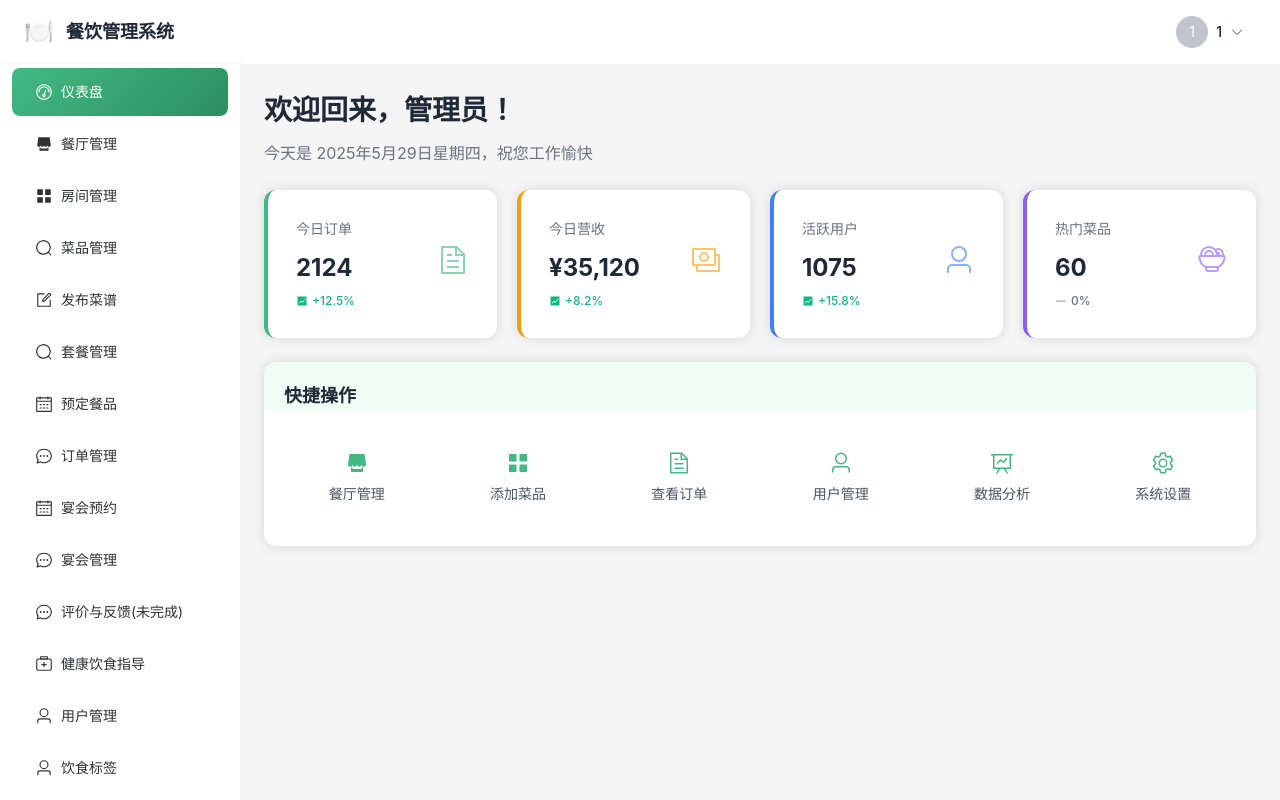
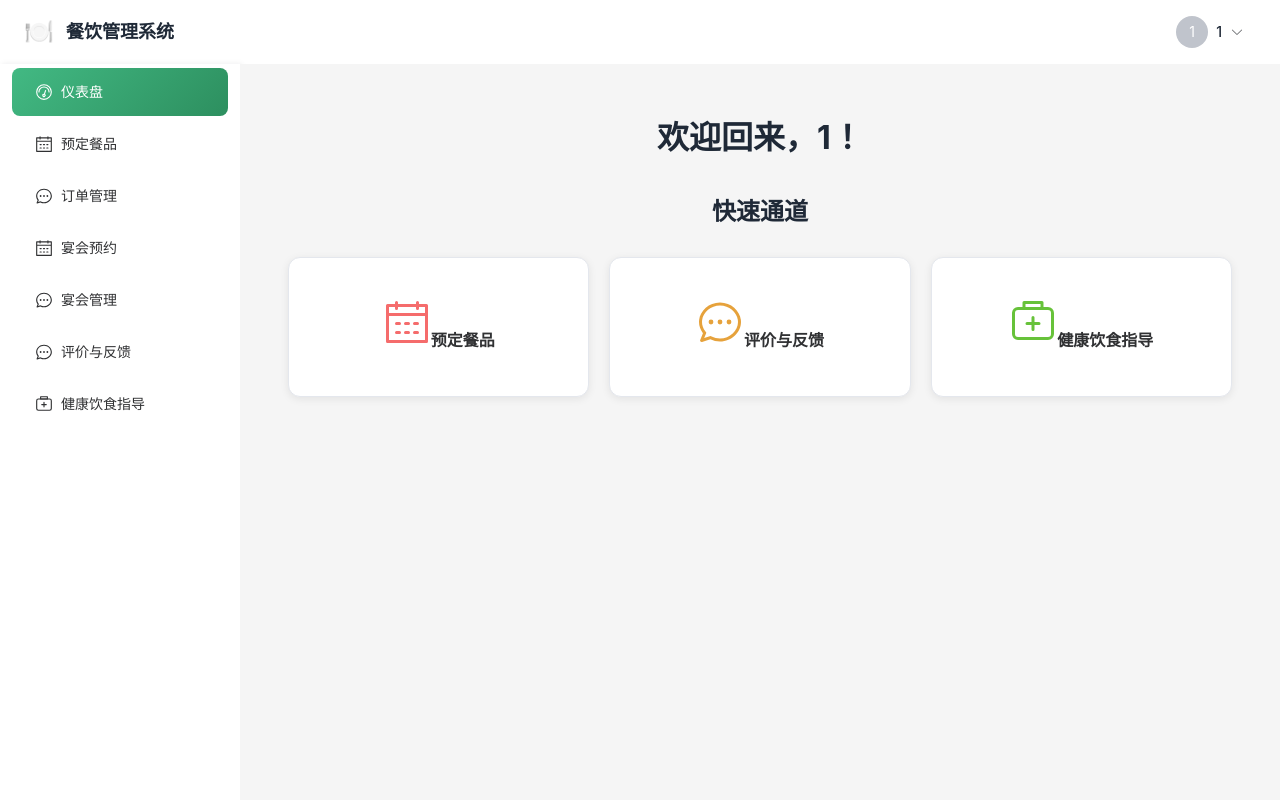
Before and after one commit to RemoteKite/SoftEngLab-frontend, a Vue app: page /dashboard in a window 1280 px wide. Built offline with nearby package versions, Linux system fonts and the light colour scheme; sample sign-in values are in the browser's storage.

Commit message:
更新用户界面，修改了菜单项的可视性

```diff
--- a/src/components/BanquetManagement.vue
+++ b/src/components/BanquetManagement.vue
@@ -10,7 +10,7 @@
                     <span>{{ getReservationStatusText(userRole) || '加载中...' }}</span>
                 </div>
                 <div class="filter-item" v-if="userRole === 'DINER'">
-                    <label>当前用户ID:</label>
+                    <label>当前用户名:</label>
                     <span>{{ currentUserId || '加载中...' }}</span>
                 </div>
 
--- a/src/components/Dashboard.vue
+++ b/src/components/Dashboard.vue
@@ -1,391 +1,258 @@
 <template>
-  <div class="dashboard-content">
-    <!-- 欢迎信息 -->
-    <div class="welcome-section">
-      <h1>欢迎回来，{{ userInfo.username }}！</h1>
-      <p class="welcome-desc">今天是 {{ currentDate }}，祝您工作愉快</p>
+    <div class="dashboard-container">
+        <h1 class="dashboard-title">欢迎回来，{{ userInfo.username }}！</h1>
+
+
+        <h2 class="section-title">快速通道</h2>
+
+        <div class="quick-links-grid">
+            <el-card class="quick-link-card" shadow="hover" @click="goTo('/orders')">
+                <el-icon class="link-icon"><Calendar /></el-icon>
+                <span class="link-text">预定餐品</span>
+            </el-card>
+
+            <el-card v-if="userInfo.role === 'ADMIN' || userInfo.role === 'STAFF'" class="quick-link-card" shadow="hover" @click="goTo('/canteens')">
+                <el-icon class="link-icon"><Shop /></el-icon>
+                <span class="link-text">餐厅管理</span>
+            </el-card>
+
+            <el-card v-if="userInfo.role === 'ADMIN' || userInfo.role === 'STAFF'" class="quick-link-card" shadow="hover" @click="goTo('/dishes')">
+                <el-icon class="link-icon"><Food /></el-icon>
+                <span class="link-text">菜品管理</span>
+            </el-card>
+
+            <el-card class="quick-link-card" shadow="hover" @click="goTo('/feedback')">
+                <el-icon class="link-icon"><ChatDotRound /></el-icon>
+                <span class="link-text">评价与反馈</span>
+            </el-card>
+
+            <el-card v-if="userInfo.role === 'ADMIN'" class="quick-link-card" shadow="hover" @click="goTo('/users')">
+                <el-icon class="link-icon"><User /></el-icon>
+                <span class="link-text">用户管理</span>
+            </el-card>
+
+            <el-card class="quick-link-card" shadow="hover" @click="goTo('/guidance')">
+                <el-icon class="link-icon"><FirstAidKit /></el-icon>
+                <span class="link-text">健康饮食指导</span>
+            </el-card>
         </div>
-
-    <!-- 统计卡片 -->
-    <el-row :gutter="20" class="stats-cards">
-      <el-col :span="6">
-        <el-card class="stat-card today-orders">
-          <div class="stat-content">
-            <div class="stat-info">
-              <h3>今日订单</h3>
-              <div class="stat-number">{{ stats.todayOrders }}</div>
-              <div class="stat-change positive">
-                <el-icon><TrendCharts /></el-icon>
-                +12.5%
-              </div>
-            </div>
-            <div class="stat-icon">
-              <el-icon><Document /></el-icon>
-            </div>
-          </div>
-        </el-card>
-      </el-col>
-      <el-col :span="6">
-        <el-card class="stat-card revenue">
-          <div class="stat-content">
-            <div class="stat-info">
-              <h3>今日营收</h3>
-              <div class="stat-number">¥{{ stats.todayRevenue }}</div>
-              <div class="stat-change positive">
-                <el-icon><TrendCharts /></el-icon>
-                +8.2%
-              </div>
-            </div>
-            <div class="stat-icon">
-              <el-icon><Money /></el-icon>
-            </div>
-          </div>
-        </el-card>
-      </el-col>
-      <el-col :span="6">
-        <el-card class="stat-card customers">
-          <div class="stat-content">
-            <div class="stat-info">
-              <h3>活跃用户</h3>
-              <div class="stat-number">{{ stats.activeUsers }}</div>
-              <div class="stat-change positive">
-                <el-icon><TrendCharts /></el-icon>
-                +15.8%
-              </div>
-            </div>
-            <div class="stat-icon">
-              <el-icon><User /></el-icon>
-            </div>
-          </div>
-        </el-card>
-      </el-col>
-      <el-col :span="6">
-        <el-card class="stat-card dishes">
-          <div class="stat-content">
-            <div class="stat-info">
-              <h3>热门菜品</h3>
-              <div class="stat-number">{{ stats.popularDishes }}</div>
-              <div class="stat-change neutral">
-                <el-icon><Minus /></el-icon>
-                0%
-              </div>
-            </div>
-            <div class="stat-icon">
-              <el-icon><Food /></el-icon>
-            </div>
-          </div>
-        </el-card>
-      </el-col>
-    </el-row>
-
-    <!-- 快捷操作 -->
-    <el-card class="quick-actions" title="快捷操作">
-      <template #header>
-        <h3>快捷操作</h3>
-      </template>
-      <el-row :gutter="16">
-        <el-col :span="4">
-          <div class="action-item" @click="$router.push('/canteens')">
-            <el-icon class="action-icon"><Shop /></el-icon>
-            <span>餐厅管理</span>
-          </div>
-        </el-col>
-        <el-col :span="4">
-          <div class="action-item" @click="$router.push('/dishes')">
-            <el-icon class="action-icon"><Menu /></el-icon>
-            <span>添加菜品</span>
-          </div>
-        </el-col>
-        <el-col :span="4">
-          <div class="action-item" @click="$router.push('/orders')">
-            <el-icon class="action-icon"><Document /></el-icon>
-            <span>查看订单</span>
-          </div>
-        </el-col>
-        <el-col :span="4">
-          <div class="action-item" @click="$router.push('/users')">
-            <el-icon class="action-icon"><User /></el-icon>
-            <span>用户管理</span>
-          </div>
-        </el-col>
-        <el-col :span="4">
-          <div class="action-item" @click="$router.push('/reports')">
-            <el-icon class="action-icon"><DataLine /></el-icon>
-            <span>数据分析</span>
-          </div>
-        </el-col>
-        <el-col :span="4">
-          <div class="action-item">
-            <el-icon class="action-icon"><Setting /></el-icon>
-            <span>系统设置</span>
-          </div>
-        </el-col>
-      </el-row>
-    </el-card>
     </div>
 </template>
 
 <script setup>
-import { reactive, computed, onMounted } from 'vue'
-import { useRouter } from 'vue-router'
-import { ElMessage } from 'element-plus'
+import { ref, reactive, onMounted } from 'vue';
+import { useRouter } from 'vue-router';
+import { ElMessage } from 'element-plus';
 import {
-  TrendCharts,
+    Tickets,
     Money,
-  Food,
-  Minus,
-  Setting,
-  Document,
+    UserFilled,
+    StarFilled,
+    Calendar,
+    Shop,
+    Food, // Assuming Food icon exists or similar, otherwise use another general icon like Dish
+    ChatDotRound,
     User,
-  Shop,
-  Menu,
-  DataLine
-} from '@element-plus/icons-vue'
+    FirstAidKit,
+} from '@element-plus/icons-vue';
 
-const router = useRouter()
+const router = useRouter();
 
-// 用户信息
+// 用户信息 - 从 localStorage 获取或默认访客
 const userInfo = reactive({
-  username: '管理员'
-})
+    username: '访客',
+    role: 'ANONYMOUS', // 默认访客角色
+});
 
-// 统计数据
-const stats = reactive({
-  todayOrders: 1234,
-  todayRevenue: '25,680',
-  activeUsers: 856,
-  popularDishes: 42
-})
 
-// 当前日期
-const currentDate = computed(() => {
-  const now = new Date()
-  return now.toLocaleDateString('zh-CN', {
-    year: 'numeric',
-    month: 'long',
-    day: 'numeric',
-    weekday: 'long'
-  })
-})
+// 从 JWT Token 中获取用户角色、用户名。
+const getUserInfoFromJwt = () => {
+    const token = localStorage.getItem('token');
+    if (!token) {
+        return { username: '访客', role: 'ANONYMOUS' };
+    }
 
-// 页面加载时获取数据
-onMounted(() => {
-  fetchDashboardStats()
-})
+    try {
+        const payloadBase64 = token.split('.')[1]; // JWT 的第二部分是 Payload
+        const decodedPayload = JSON.parse(atob(payloadBase64));
 
-// 获取仪表盘统计数据
-const fetchDashboardStats = async () => {
-  try {
-    // 这里应该是实际的API调用
-    await new Promise(resolve => setTimeout(resolve, 500))
-
-    // 更新统计数据
-    stats.todayOrders = Math.floor(Math.random() * 2000) + 500
-    stats.todayRevenue = (Math.random() * 50000 + 10000).toFixed(0).replace(/\B(?=(\d{3})+(?!\d))/g, ',')
-    stats.activeUsers = Math.floor(Math.random() * 1000) + 200
-    stats.popularDishes = Math.floor(Math.random() * 50) + 20
-  } catch (error) {
-    console.error('获取统计数据失败:', error)
-    ElMessage.error('获取统计数据失败')
+        let role = 'DINER'; // 默认角色
+        if (decodedPayload.roles && Array.isArray(decodedPayload.roles)) {
+            if (decodedPayload.roles.includes('ROLE_ADMIN')) {
+                role = 'ADMIN';
+            } else if (decodedPayload.roles.includes('ROLE_STAFF')) {
+                role = 'STAFF';
             }
         }
+        const username = decodedPayload.sub || '未知用户';
+        return { username, role };
+    } catch (error) {
+        console.error('解析JWT Token失败:', error);
+        ElMessage.error('JWT Token解析失败，请尝试重新登录。');
+        return { username: '访客', role: 'ANONYMOUS' };
+    }
+};
+
+// 导航到指定路由
+const goTo = (path) => {
+    router.push(path);
+};
+
+onMounted(() => {
+    const user = getUserInfoFromJwt();
+    Object.assign(userInfo, user);
+
+    // 可以在这里根据实际后端API获取真实统计数据
+    // 例如: fetchDashboardStats().then(data => Object.assign(dailyStats, data));
+});
 </script>
 
 <style scoped>
-.dashboard-content {
-  margin: 0 auto;
+.dashboard-container {
+    padding: 24px;
+    background-color: #f5f5f5;
+    min-height: calc(100vh - 64px - 48px); /* Adjust for header/footer if any */
 }
 
-.welcome-section {
-  margin-bottom: 24px;
+.dashboard-title {
+    font-size: 32px;
+    color: #1f2937;
+    margin-bottom: 30px;
+    text-align: center;
+    font-weight: 700;
 }
 
-.welcome-section h1 {
-  font-size: 28px;
-  color: #1f2937;
-  margin: 0 0 8px 0;
-  font-weight: 600;
-}
-
-.welcome-desc {
-  color: #6b7280;
-  font-size: 16px;
-  margin: 0;
-}
-
-.stats-cards {
-  margin-bottom: 24px;
+.stats-grid {
+    display: grid;
+    grid-template-columns: repeat(auto-fit, minmax(220px, 1fr));
+    gap: 20px;
+    margin-bottom: 40px;
 }
 
 .stat-card {
     border-radius: 12px;
-  border: none;
-  box-shadow: 0 2px 8px rgba(0, 0, 0, 0.08);
+    box-shadow: 0 4px 12px rgba(0, 0, 0, 0.08);
     transition: all 0.3s ease;
+    background: linear-gradient(135deg, #ffffff, #f0f8ff); /* Light gradient */
 }
 
 .stat-card:hover {
-  transform: translateY(-4px);
-  box-shadow: 0 8px 24px rgba(0, 0, 0, 0.12);
+    transform: translateY(-5px);
+    box-shadow: 0 6px 18px rgba(0, 0, 0, 0.12);
 }
 
-.stat-card.today-orders {
-  border-left: 4px solid #42b983;
+.card-content {
+    display: flex;
+    align-items: center;
+    gap: 15px;
+    padding: 10px;
 }
 
-.stat-card.revenue {
-  border-left: 4px solid #f59e0b;
+.stat-icon {
+    font-size: 40px;
+    color: #409EFF; /* El-button primary color */
+    min-width: 40px; /* Ensure consistent icon size */
 }
 
-.stat-card.customers {
-  border-left: 4px solid #3b82f6;
+.stat-info {
+    display: flex;
+    flex-direction: column;
 }
 
-.stat-card.dishes {
-  border-left: 4px solid #8b5cf6;
-}
-
-.stat-content {
-  display: flex;
-  justify-content: space-between;
-  align-items: center;
-  padding: 8px;
-}
-
-.stat-info h3 {
+.stat-label {
+    font-size: 14px;
     color: #6b7280;
-  font-size: 14px;
-  margin: 0 0 8px 0;
-  font-weight: 500;
-}
-
-.stat-number {
-  font-size: 24px;
-  font-weight: 700;
-  color: #1f2937;
     margin-bottom: 4px;
 }
 
-.stat-change {
-  display: flex;
-  align-items: center;
-  gap: 4px;
-  font-size: 12px;
-  font-weight: 500;
+.stat-value {
+    font-size: 28px;
+    font-weight: 700;
+    color: #1f2937;
 }
 
-.stat-change.positive {
-  color: #10b981;
-}
+/* Specific color for each stat icon for better visual distinction */
+.stat-card:nth-child(1) .stat-icon { color: #67C23A; } /* Green for orders */
+.stat-card:nth-child(2) .stat-icon { color: #E6A23C; } /* Orange for revenue */
+.stat-card:nth-child(3) .stat-icon { color: #409EFF; } /* Blue for users */
+.stat-card:nth-child(4) .stat-icon { color: #F56C6C; } /* Red for rating */
 
-.stat-change.negative {
-  color: #ef4444;
-}
 
-.stat-change.neutral {
-  color: #6b7280;
-}
-
-.stat-icon {
-  font-size: 32px;
-  opacity: 0.6;
-}
-
-.today-orders .stat-icon {
-  color: #42b983;
-}
-
-.revenue .stat-icon {
-  color: #f59e0b;
-}
-
-.customers .stat-icon {
-  color: #3b82f6;
-}
-
-.dishes .stat-icon {
-  color: #8b5cf6;
-}
-
-.quick-actions {
-  border-radius: 12px;
-  border: none;
-  box-shadow: 0 2px 8px rgba(0, 0, 0, 0.08);
-}
-
-.quick-actions :deep(.el-card__header) {
-  padding: 20px 20px 0;
-  border-bottom: none;
-}
-
-.quick-actions h3 {
-  margin: 0;
-  font-size: 18px;
+.section-title {
+    font-size: 24px;
     color: #1f2937;
+    margin-bottom: 25px;
+    text-align: center;
     font-weight: 600;
 }
 
-.action-item {
+.quick-links-grid {
+    display: grid;
+    grid-template-columns: repeat(auto-fit, minmax(180px, 1fr));
+    gap: 20px;
+}
+
+.quick-link-card {
+    border-radius: 12px;
+    box-shadow: 0 2px 8px rgba(0, 0, 0, 0.08);
+    cursor: pointer;
+    transition: all 0.3s ease;
     display: flex;
     flex-direction: column;
     align-items: center;
-  gap: 8px;
+    justify-content: center;
     padding: 20px;
-  border-radius: 8px;
-  cursor: pointer;
-  transition: all 0.2s ease;
-  text-align: center;
+    background-color: white;
 }
 
-.action-item:hover {
-  background: #f3f4f6;
-  transform: translateY(-2px);
+.quick-link-card:hover {
+    transform: translateY(-3px);
+    box-shadow: 0 6px 16px rgba(0, 0, 0, 0.1);
+    border-color: #409EFF;
 }
 
-.action-icon {
-  font-size: 24px;
-  color: #42b983;
+.link-icon {
+    font-size: 48px;
+    color: #409EFF; /* Default link icon color */
+    margin-bottom: 10px;
 }
 
-.action-item span {
-  color: #4b5563;
-  font-size: 14px;
-  font-weight: 500;
+.link-text {
+    font-size: 16px;
+    font-weight: 600;
+    color: #303133;
 }
 
-/* 响应式设计 */
+/* Specific colors for quick link icons */
+.quick-link-card:nth-child(1) .link-icon { color: #F56C6C; } /* Red for orders */
+.quick-link-card:nth-child(2) .link-icon { color: #E6A23C; } /* Orange for canteen */
+.quick-link-card:nth-child(3) .link-icon { color: #67C23A; } /* Green for dishes */
+.quick-link-card:nth-child(4) .link-icon { color: #909399; } /* Gray for feedback */
+.quick-link-card:nth-child(5) .link-icon { color: #409EFF; } /* Blue for users */
+.quick-link-card:nth-child(6) .link-icon { color: #606266; } /* Darker gray for guidance */
+
+/* Responsive adjustments */
 @media (max-width: 768px) {
-  .stats-cards .el-col {
-    margin-bottom: 16px;
+    .dashboard-title {
+        font-size: 28px;
     }
-
-  .quick-actions .el-col {
-    margin-bottom: 12px;
+    .stats-grid, .quick-links-grid {
+        grid-template-columns: 1fr;
     }
-
-  .welcome-section h1 {
+    .stat-card, .quick-link-card {
+        padding: 15px;
+    }
+    .stat-icon {
+        font-size: 36px;
+    }
+    .stat-value {
         font-size: 24px;
     }
+    .link-icon {
+        font-size: 40px;
     }
-
-/* 动画效果 */
-@keyframes fadeIn {
-  from {
-    opacity: 0;
-    transform: translateY(20px);
-  }
-  to {
-    opacity: 1;
-    transform: translateY(0);
+    .link-text {
+        font-size: 15px;
     }
 }
-
-.dashboard-content > * {
-  animation: fadeIn 0.6s ease-out;
-}
-
-.stats-cards .el-col:nth-child(1) { animation-delay: 0.1s; }
-.stats-cards .el-col:nth-child(2) { animation-delay: 0.2s; }
-.stats-cards .el-col:nth-child(3) { animation-delay: 0.3s; }
-.stats-cards .el-col:nth-child(4) { animation-delay: 0.4s; }
 </style>
--- a/src/components/FeedBack.vue
+++ b/src/components/FeedBack.vue
@@ -9,7 +9,7 @@
                     <span>{{ getUserRoleText(userRole) || '加载中...' }}</span>
                 </div>
                 <div class="filter-item" v-if="userRole === 'DINER' && currentUserId">
-                    <label>我的用户ID:</label>
+                    <label>我的用户名:</label>
                     <span>{{ currentUserId }}</span>
                 </div>
                 <el-button type="primary" @click="fetchReviews" :loading="loading">
--- a/src/components/Layout.vue
+++ b/src/components/Layout.vue
@@ -37,23 +37,23 @@
             <el-icon><Odometer /></el-icon>
             <span>仪表盘</span>
           </el-menu-item>
-          <el-menu-item index="/canteens">
+          <el-menu-item v-if="userInfo.role === 'ADMIN' || userInfo.role === 'STAFF'" index="/canteens">
             <el-icon><Shop /></el-icon>
             <span>餐厅管理</span>
           </el-menu-item>
-            <el-menu-item index="/room">
+            <el-menu-item v-if="userInfo.role === 'ADMIN' || userInfo.role === 'STAFF'" index="/room">
                 <el-icon><Menu /></el-icon>
                 <span>房间管理</span>
             </el-menu-item>
-          <el-menu-item index="/dishes">
+          <el-menu-item v-if="userInfo.role === 'ADMIN' || userInfo.role === 'STAFF'" index="/dishes">
           <el-icon><Search /></el-icon>
           <span>菜品管理</span>
           </el-menu-item>
-          <el-menu-item index="/publish">
+          <el-menu-item v-if="userInfo.role === 'ADMIN' || userInfo.role === 'STAFF'" index="/publish">
             <el-icon><Edit /></el-icon>
             <span>发布菜谱</span>
           </el-menu-item>
-            <el-menu-item index="/package">
+            <el-menu-item v-if="userInfo.role === 'ADMIN' || userInfo.role === 'STAFF'" index="/package">
                 <el-icon><Search /></el-icon>
                 <span>套餐管理</span>
             </el-menu-item>
@@ -75,21 +75,21 @@
             </el-menu-item>
           <el-menu-item index="/feedback">
             <el-icon><ChatDotRound /></el-icon>
-            <span>评价与反馈(未完成)</span>
+            <span>评价与反馈</span>
           </el-menu-item>
           <el-menu-item index="/guidance">
             <el-icon><FirstAidKit /></el-icon>
             <span>健康饮食指导</span>
           </el-menu-item>
-          <el-menu-item index="/users">
+          <el-menu-item v-if="userInfo.role === 'ADMIN' || userInfo.role === 'STAFF'" index="/users">
             <el-icon><User /></el-icon>
             <span>用户管理</span>
           </el-menu-item>
-          <el-menu-item index="/dietary-tags">
+          <el-menu-item v-if="userInfo.role === 'ADMIN' || userInfo.role === 'STAFF'" index="/dietary-tags">
             <el-icon><User /></el-icon>
             <span>饮食标签</span>
           </el-menu-item>
-          <el-menu-item index="/allergens">
+          <el-menu-item v-if="userInfo.role === 'ADMIN' || userInfo.role === 'STAFF'" index="/allergens">
             <el-icon><User /></el-icon>
             <span>过敏原标签</span>
           </el-menu-item>
--- a/src/components/OrderManagement.vue
+++ b/src/components/OrderManagement.vue
@@ -10,7 +10,7 @@
                     <span>{{ getOrderStatusText(userRole) || '加载中...' }}</span>
                 </div>
                 <div class="filter-item" v-if="userRole === 'DINER'">
-                    <label>当前用户ID:</label>
+                    <label>当前用户名:</label>
                     <span>{{ currentUserId || '加载中...' }}</span>
                 </div>
 
```
Lines whose indentation alone changed are shown as unchanged.
